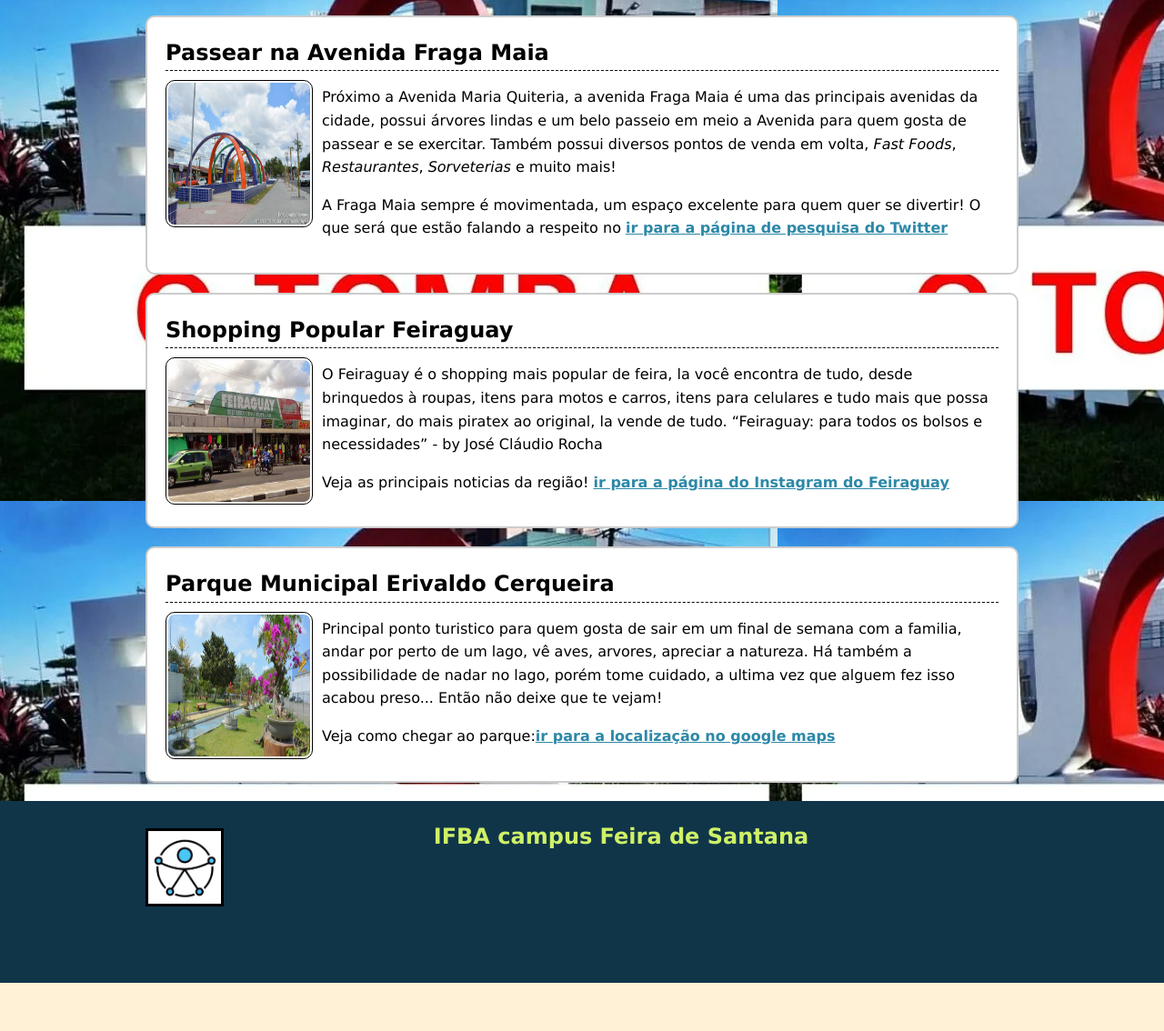
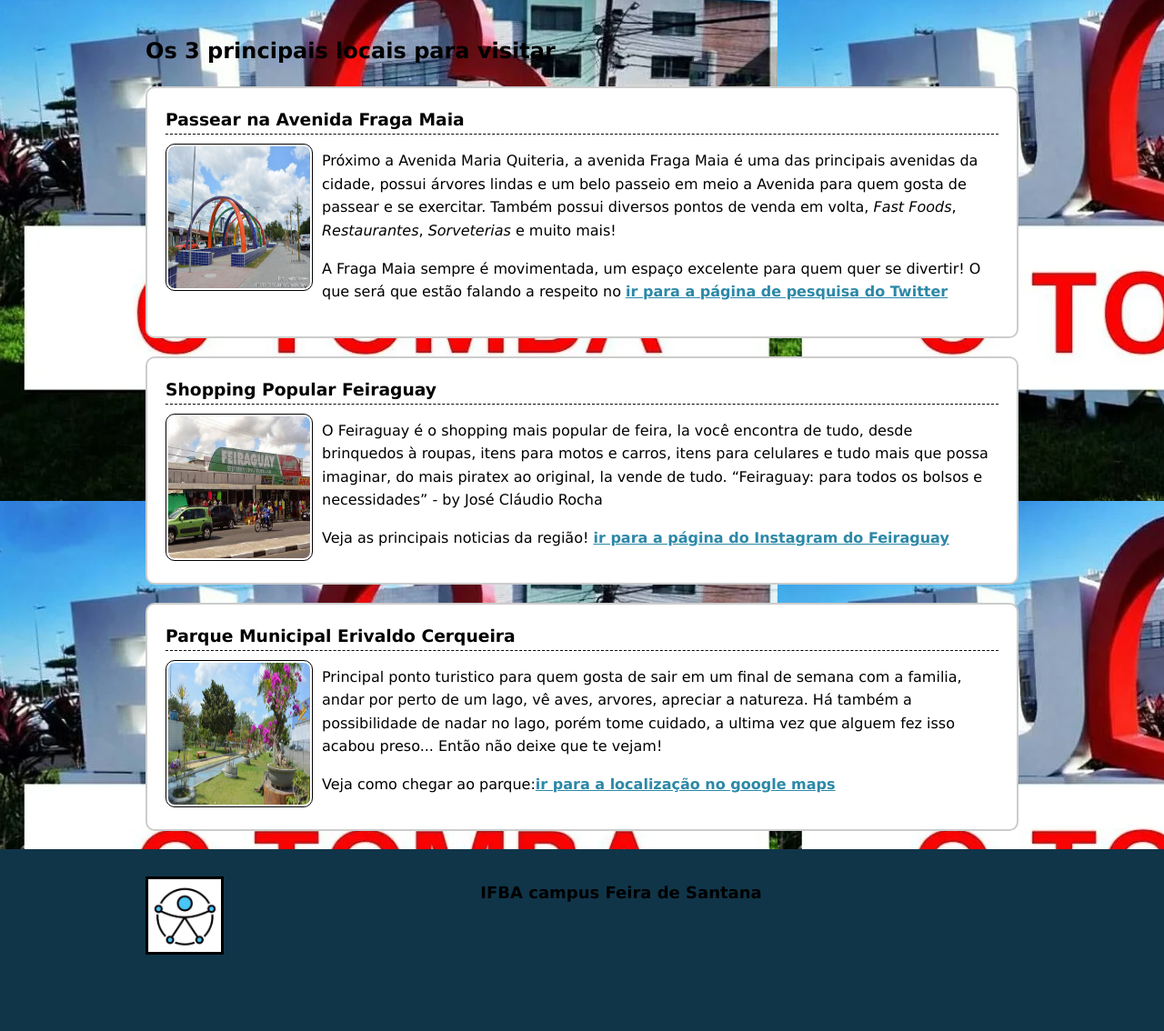
Before and after one commit to IggyP0p/SiteWebAcessivel, a plain HTML site: page index.html in a window 1280 px wide. Shown: the part 63-1197 px from the top of the page at 91% size. Before the commit the page ends 1144 px from the top, so only its background shows below. Drawn offline with Linux system fonts and the light colour scheme; files whose address does not match are found by name.

Commit message:
Uso correto de niveis de cabeçalho

```diff
--- a/CSS/style.css
+++ b/CSS/style.css
@@ -84,7 +84,7 @@ article {
     color: var(--articles-letra);
 }
 
-article h2 {
+article h3 {
     border-bottom: 1px dashed #000;
     color: var(--articles-titulo);
     margin: 0;
--- a/index.html
+++ b/index.html
@@ -46,10 +46,11 @@
         </header>
         <!-- Conteúdo principal -->
         <section>
+            <h2>Os 3 principais locais para visitar</h2>
 
             <!-- Seção 1 de artigo da página -->
             <article>
-                <h2>Passear na Avenida Fraga Maia</h2>
+                <h3>Passear na Avenida Fraga Maia</h3>
                 <img src="img/fragaMaia.webp" alt="Praça da Avenida Fraga Maia">
                 <p>
                     Próximo a Avenida Maria Quiteria, a avenida Fraga Maia é uma das principais avenidas da cidade,
@@ -66,7 +67,7 @@
 
             <!-- Seção 2 de artigo da página -->
             <article>
-                <h2>Shopping Popular Feiraguay</h2>
+                <h3>Shopping Popular Feiraguay</h3>
                 <img src="img/Feiraguay.jpeg" alt="O feiraguay">
                 <p>
                     O Feiraguay é o shopping mais popular de feira, la você encontra de tudo, desde brinquedos à
@@ -82,7 +83,7 @@
 
             <!-- Seção 3 de artigo da página -->
             <article>
-                <h2>Parque Municipal Erivaldo Cerqueira</h2>
+                <h3>Parque Municipal Erivaldo Cerqueira</h3>
                 <img src="img/ParqueErivaldo.jpg" alt="Imagem do parque erivaldo com plantas">
                 <p>
                     Principal ponto turistico para quem gosta de sair em um final de semana com a familia, andar por
@@ -97,24 +98,11 @@
             </article>
         </section>
 
-            <!-- Barra lateral RETIRADA
-            <aside>
-                <h3>E existem muitos outros lugares interessantes na cidade...</h3>
-                <ol>
-                    <li>A Feira de artes.</li>
-                    <li>O Shopping Avenida com seu Cinema.</li>
-                    <li>A Expofeira.</li>
-                    <li>A caixa d'água do Tomba.</li>
-                    <li>E mais!</li>
-                </ol>
-            </aside>
-            -->
-
         <!-- Rodape do site -->
         <footer>
             <section>
                 <img src="img/simbolo_acessibilidade.png" alt="Simbolo Internacional da Acessibilidade">
-                <h1>IFBA campus Feira de Santana</h1>
+                <h2>IFBA campus Feira de Santana</h2>
             </section>
         </footer>
 
```
